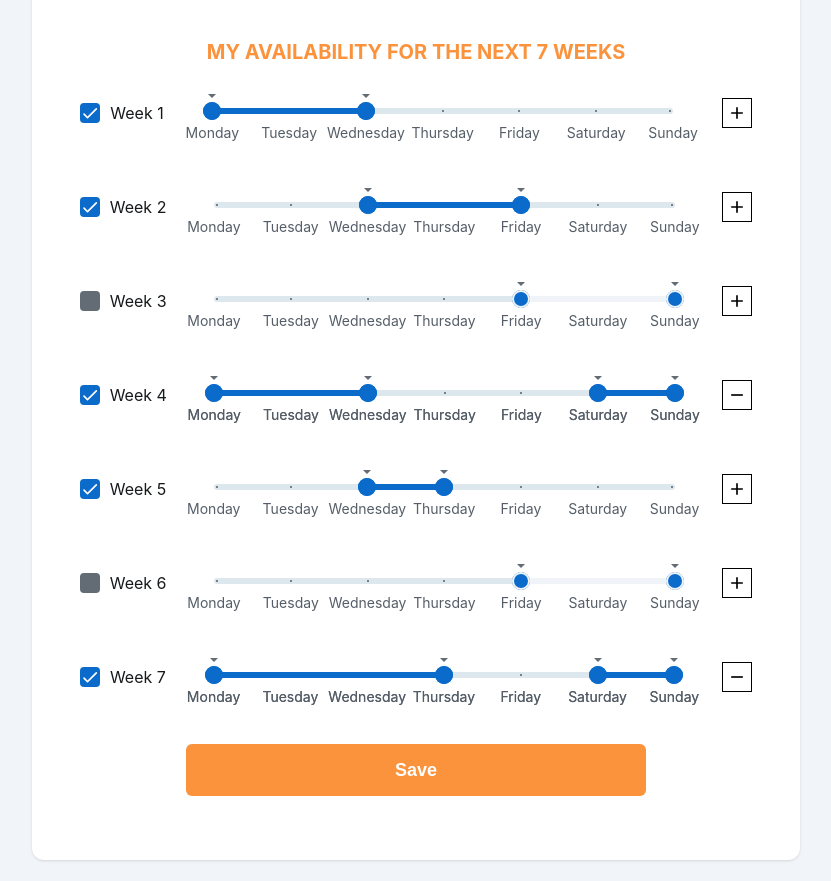
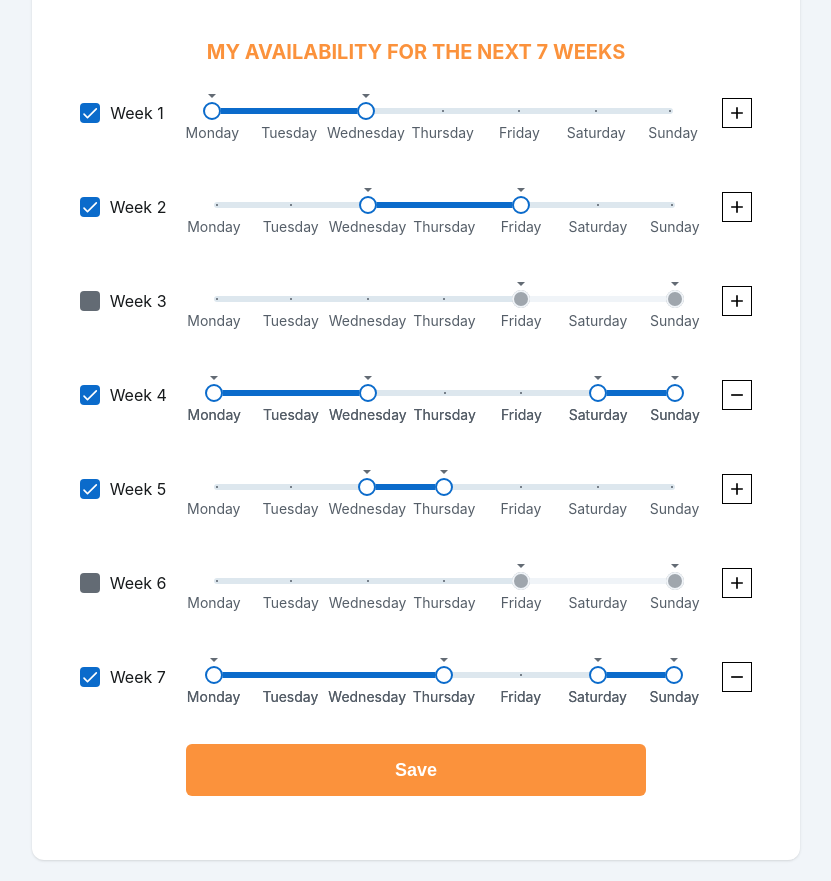
Before and after one commit to HTTuong/unfair-challenges, a React (Vite) app: page /challenges in a window 1280 px wide. Shown: the part 686-1567 px from the top of the page, without its empty margins (224-1055 px from the left). Built offline with nearby package versions, Linux system fonts and the light colour scheme.

Commit message:
Fix marks

```diff
--- a/src/components/CustomSlider/index.tsx
+++ b/src/components/CustomSlider/index.tsx
@@ -17,16 +17,17 @@ export interface ICustomSliderProps {
 const Mui_CustomSlider1 = styled(Slider)(
     () => `
    && .css-1jq9w0k-JoySlider-track {
-    z-index: 1;
+    z-index: 10;
    }
 
    && .css-hayzob-JoySlider-thumb {
-    z-index: 2;
+    z-index: 99;
    }
 
-   && .css-hayzob-JoySlider-thumb {
-    background-color: #0B6BCB
+   &&. .MuiSlider-mark.css-vf7ce7{
+    z-index: 20;
    }
+
   `,
 )
 
@@ -36,8 +37,10 @@ const Mui_CustomSlider2 = styled(Slider)(
     z-index: -1;
    }
 
-   && .css-hayzob-JoySlider-thumb {
-    background-color: #0B6BCB
+
+
+   &&. .MuiSlider-mark.css-vf7ce7{
+    z-index: -1;
    }
   `,
 )
```
